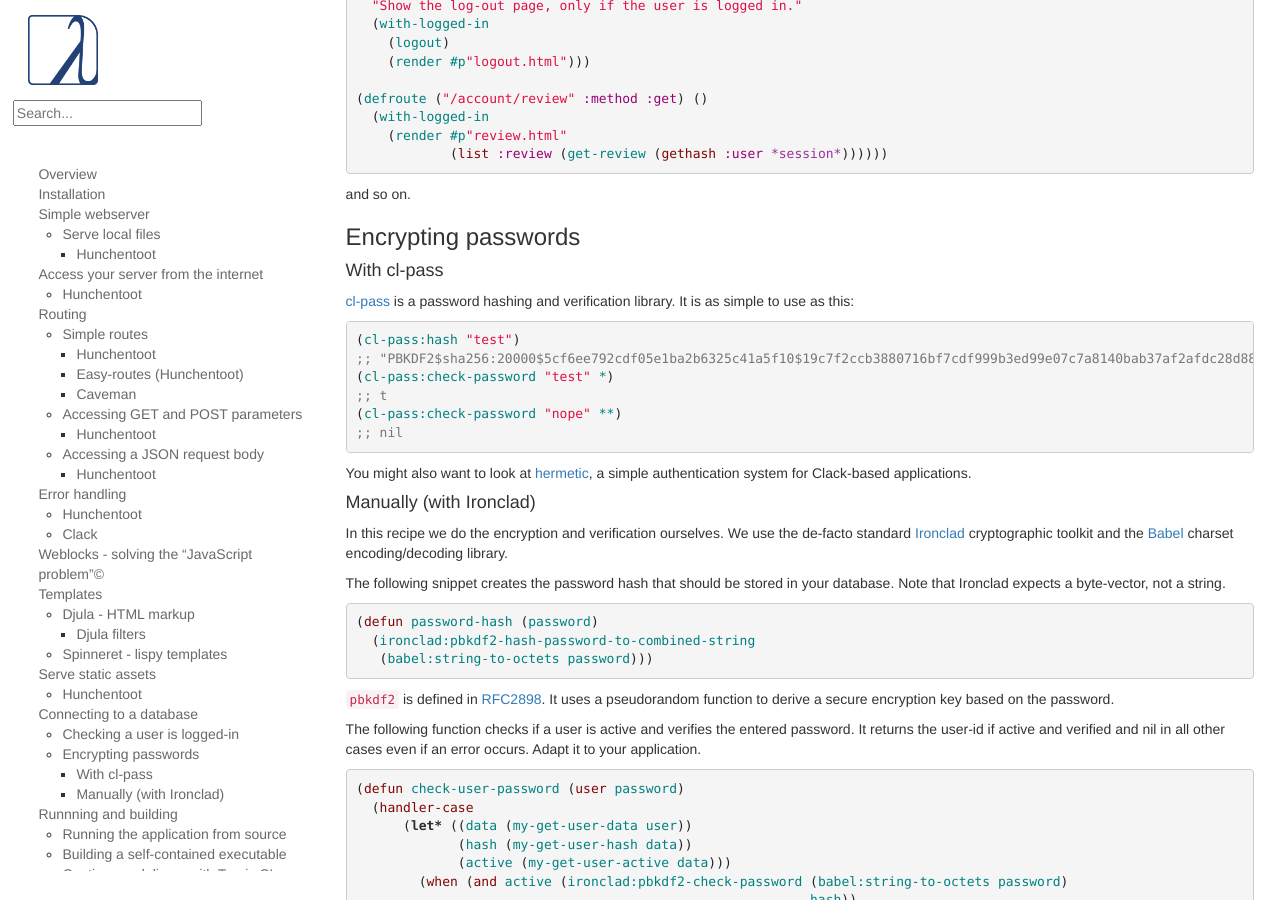
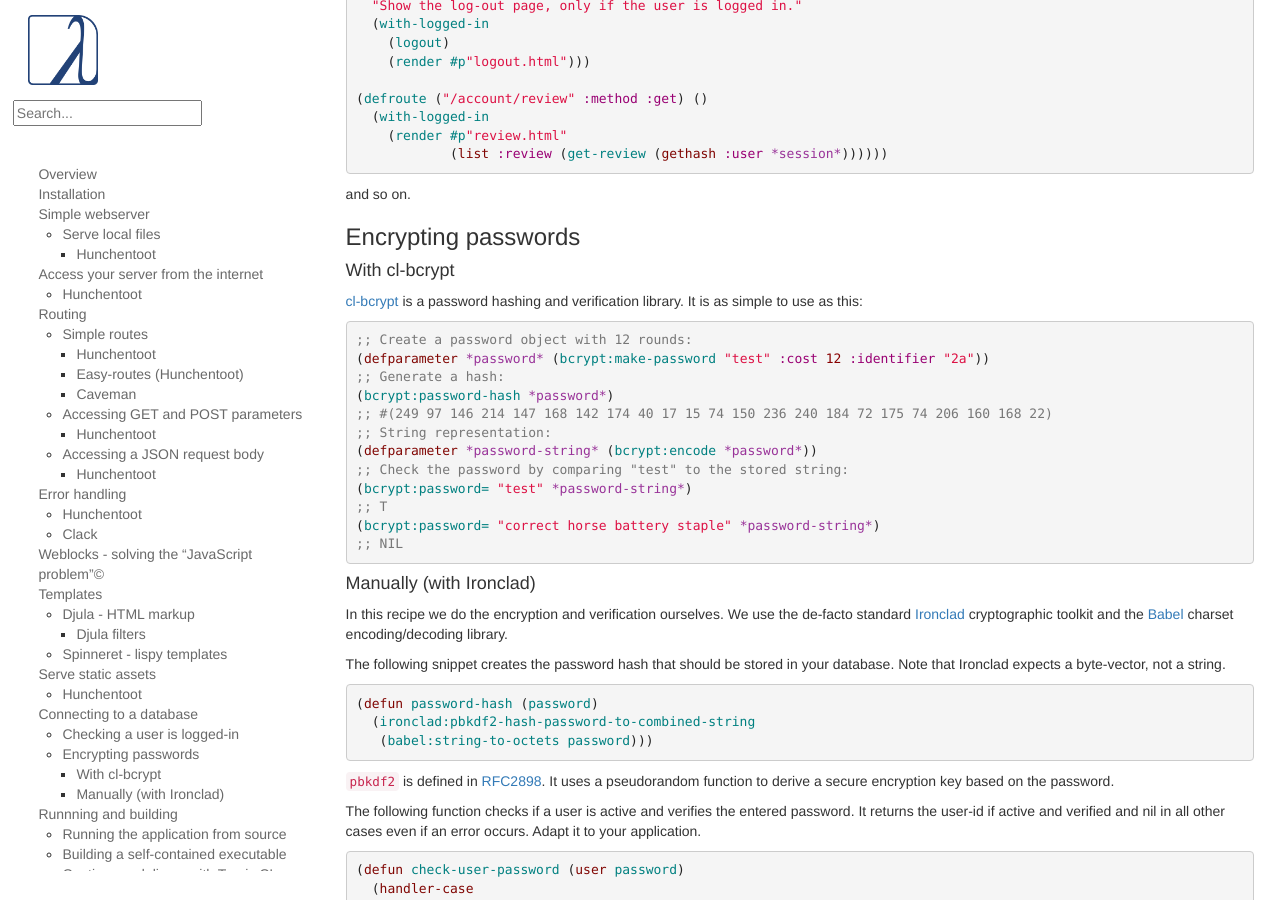
Before and after one commit to LispCookbook/cl-cookbook, a Jekyll site: the page built from web.md, in a window 1280 px wide and 900 px high, scrolled down 12113 px. Built offline with Jekyll 4.4.1, drawn with Linux system fonts in a browser that asks for light colours.

Commit message:
Update web.md: Replaced deprecated projects
As eudoxia0 has declared that he won't maintain his Lisp projects anymore (all of them have been archived last week), future Lisp developers should probably not use them anymore.

This PR replaces `cl-pass` by `cl-bcrypt` and removed `hermetic`. (I forked hermetic for my own projects, but my fork is not released yet.)

```diff
--- a/web.md
+++ b/web.md
@@ -811,22 +811,24 @@ and so on.
 
 ### Encrypting passwords
 
-#### With cl-pass
+#### With cl-bcrypt
 
-[cl-pass](https://github.com/eudoxia0/cl-pass) is a password hashing and verification library. It is as simple to use as this:
+[cl-bcrypt](https://github.com/dnaeon/cl-bcrypt) is a password hashing and verification library. It is as simple to use as this:
 
 ~~~lisp
-(cl-pass:hash "test")
-;; "PBKDF2$sha256:20000$5cf6ee792cdf05e1ba2b6325c41a5f10$19c7f2ccb3880716bf7cdf999b3ed99e07c7a8140bab37af2afdc28d8806e854"
-(cl-pass:check-password "test" *)
-;; t
-(cl-pass:check-password "nope" **)
-;; nil
+;; Create a password object with 12 rounds:
+(defparameter *password* (bcrypt:make-password "test" :cost 12 :identifier "2a"))
+;; Generate a hash:
+(bcrypt:password-hash *password*)
+;; #(249 97 146 214 147 168 142 174 40 17 15 74 150 236 240 184 72 175 74 206 160 168 22)
+;; String representation:
+(defparameter *password-string* (bcrypt:encode *password*))
+;; Check the password by comparing "test" to the stored string:
+(bcrypt:password= "test" *password-string*)
+;; T
+(bcrypt:password= "correct horse battery staple" *password-string*)
+;; NIL
 ~~~
-
-You might also want to look at
-[hermetic](https://github.com/eudoxia0/hermetic), a simple
-authentication system for Clack-based applications.
 
 #### Manually (with Ironclad)
 
```
